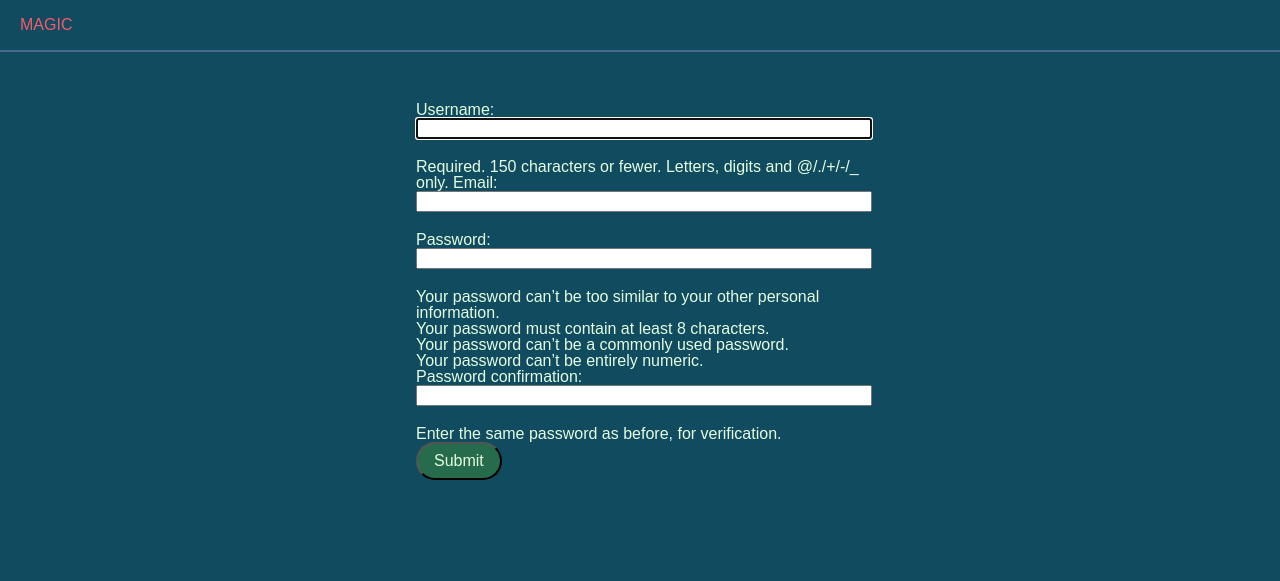
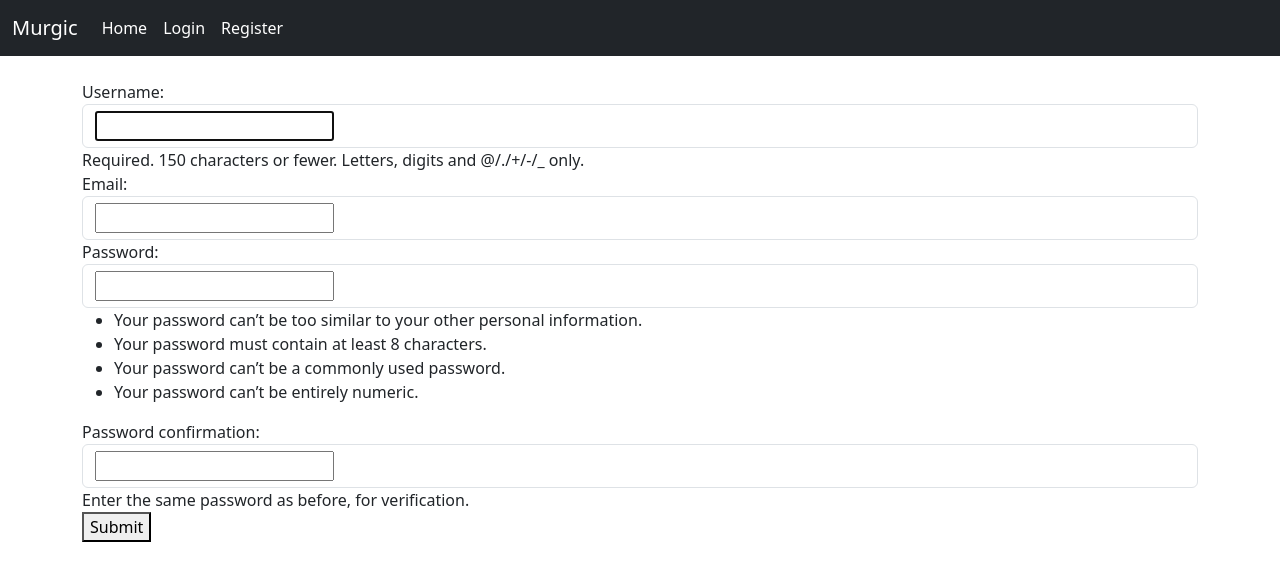
Before and after one commit to jarthurj/ideal-rotary-phone, a Django app: page /login/register/ in a window 1280 px wide. Shown: the top 581 px of the page. Run offline with Django 4.2, Linux system fonts and the light colour scheme.

Commit message:
bootstrap

```diff
--- a/apps/card_search/templates/card_search/navbar.html
+++ b/apps/card_search/templates/card_search/navbar.html
@@ -1,6 +1,6 @@
   <nav class="navbar navbar-expand-lg navbar-dark bg-dark">
     <div class="container-fluid">
-      <a class="navbar-brand" href="#">Django CRM</a>
+      <a class="navbar-brand" href="#">Murgic</a>
       <button class="navbar-toggler" type="button" data-bs-toggle="collapse" data-bs-target="#navbarNavAltMarkup" aria-controls="navbarNavAltMarkup" aria-expanded="false" aria-label="Toggle navigation">
         <span class="navbar-toggler-icon"></span>
       </button>
@@ -12,7 +12,7 @@
               <a class="nav-link active" aria-current="page" href="{% url 'decks' %}">DECKS</a>
           {% else %}
               <a class="nav-link active" aria-current="page" href="{% url 'login_user' %}">Login</a>
-              <a class="nav-link active" aria-current="page" href="{% url 'logout' %}">Register</a>
+              <a class="nav-link active" aria-current="page" href="{% url 'register' %}">Register</a>
           {% endif %}
         </div>
       </div>
--- a/apps/users/templates/users/register.html
+++ b/apps/users/templates/users/register.html
@@ -1,4 +1,6 @@
-<!DOCTYPE html>
+{% extends 'card_search/base.html' %}
+
+<!-- <!DOCTYPE html>
 <html>
 <head>
 	<meta charset="utf-8">
@@ -10,16 +12,42 @@
 <body>
 	<div id="header">
 		<h1><a href="/">MAGIC</a></h1>
-	</div>
+	</div> -->
+	{% block content %}
 	{% for message in messages %}
 		<li{% if message.tags %} class="{{ message.tags }}"{% endif %}>{{ message }}</li>
 	{% endfor %}
 	<div id="wrapper">
 		<form action="/login/create_user/" method="post">
 			{% csrf_token %}
-			{{form}}
+			<div>
+				{{form.username.label}}:
+				<span class="form-control">{{form.username}}</span>
+				{{form.username.help_text}}
+			</div>
+			<div>
+				{{form.email.label}}:
+				<span class="form-control">{{form.email}}</span>
+				{{form.email.help_text}}
+			</div>
+			<div>
+				{{form.password1.label}}:
+				<span class="form-control">{{form.password1}}</span>
+				{{form.password1.help_text}}
+			</div>
+			<div>
+				{{form.password2.label}}:
+				<span class="form-control">{{form.password2}}</span>
+				{{form.password2.help_text}}
+			</div>
 			<button type="submit" id="btn">Submit</button>
 		</form>
+		<style>
+			id_username,id_email,id_password,id_password2{
+				class
+			}
+		</style>
 	</div>
-</body>
-</html>
+	{% endblock %}
+<!-- </body>
+</html> -->
```
